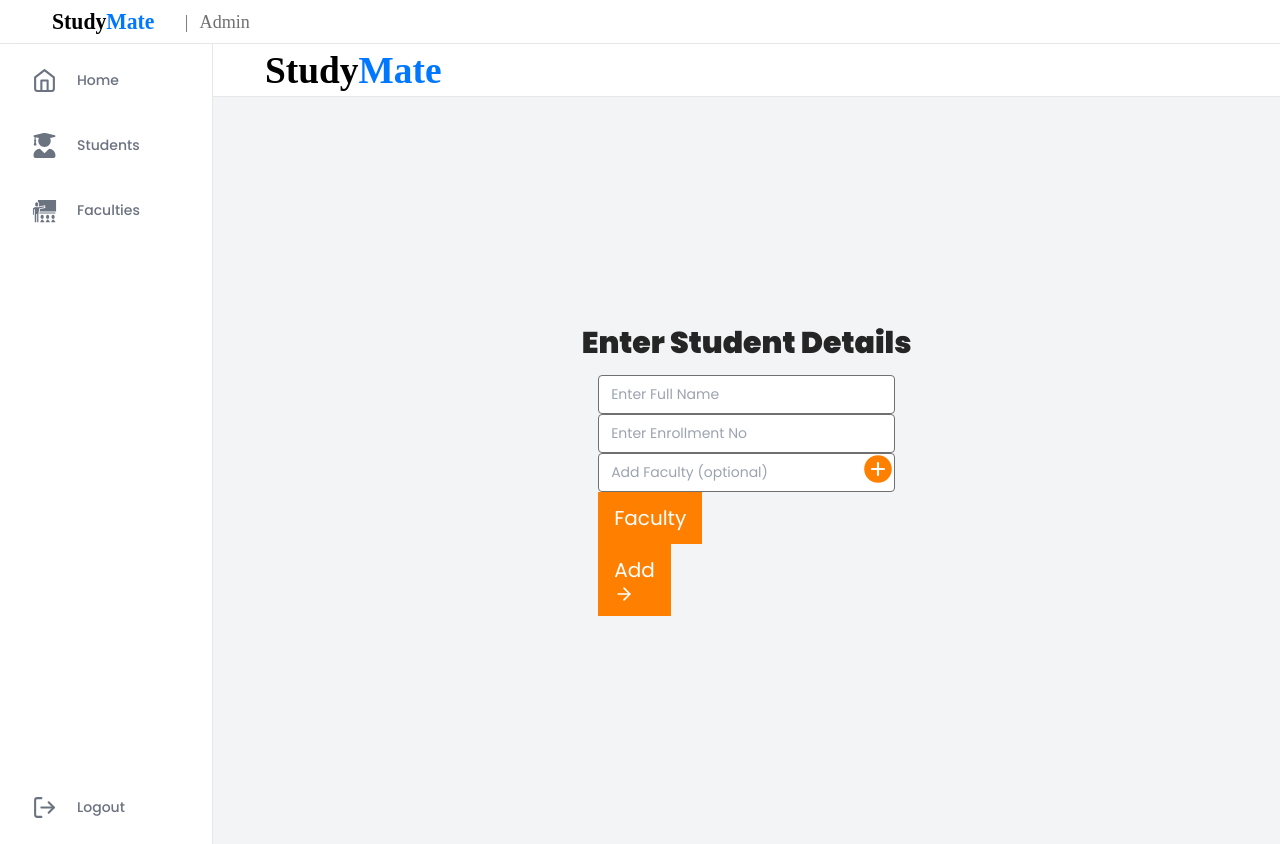
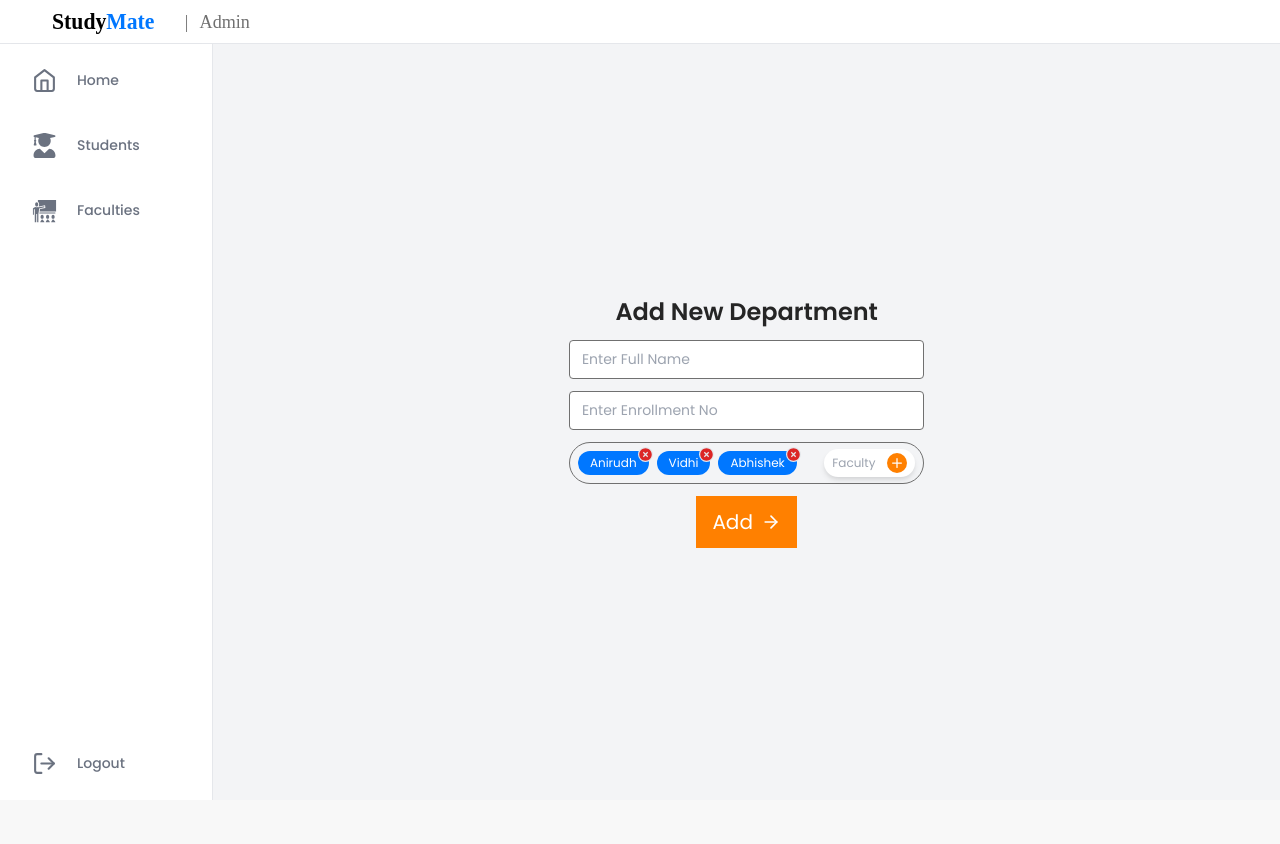
Before and after one commit to abhipatel7/studymate, a React (Create React App) app: page /admin/create-department in a window 1280 px wide. After the commit the page ends 800 px from the top, so only its background shows below. Built offline with nearby package versions, Linux system fonts and the light colour scheme.

Commit message:
Add page title, selector component

```diff
--- a/src/components/Admin/CreateDepartment/CreateDepartment.jsx
+++ b/src/components/Admin/CreateDepartment/CreateDepartment.jsx
@@ -1,14 +1,17 @@
 import React, { useState } from 'react';
-import { IoIosAddCircle } from 'react-icons/io';
+import { BsPlusCircleFill } from 'react-icons/bs';
 import { FiArrowRight } from 'react-icons/fi';
+import { RiCloseCircleFill } from 'react-icons/ri';
 
 import classes from './CreateDepartment.module.scss';
+
+import PageTitle from '../../PageTitle/PageTitle';
 import Input from '../../Input/Input';
-import NavBar from '../../NavBar/NavBar';
 import Button from '../../Button/Button';
 import Modal from '../../Modal/Modal';
 import SearchBar from '../../SearchBar/SearchBar';
 import ImageCard from '../../ImageCard/ImageCard';
+import Selector from "../../Selector/Selector";
 
 const CreateDepartment = () => {
   const [name, setName] = useState('');
@@ -31,15 +34,12 @@ const CreateDepartment = () => {
   const handleFacultyChange = (e) => setFaculty(e.target.value);
 
   return (
-    <div className="flex flex-col h-screen">
-      <NavBar styles={classes.navBarStyles} />
-      <div className={classes.containerStyles}>
-        <span className={classes.textStyles}>Enter Student Details</span>
-        <form onSubmit={handleSubmit} className={classes.formStyles}>
+    <div className="flex flex-col h-full justify-center items-center space-y-3">
+      <PageTitle>Add New Department</PageTitle>
+      <form onSubmit={handleSubmit} className="flex flex-col space-y-3 items-center w-11/12 sm:w-1/2 lg:w-4/12">
         <Input
           name="name"
           type="text"
-            styles={classes.inputStyles}
           value={name}
           placeholder="Enter Full Name"
           handleChange={handleNameChange}
@@ -48,33 +48,12 @@ const CreateDepartment = () => {
         <Input
           name="academicYears"
           type="number"
-            styles={classes.inputStyles}
           value={year}
           placeholder="Enter Enrollment No"
           handleChange={handleYearChange}
           required
         />
-          <div className="relative">
-            <Input
-              name="faculty"
-              type="text"
-              styles={classes.inputStyles}
-              value={faculty}
-              placeholder="Add Faculty (optional)"
-              handleChange={handleFacultyChange}
-            />
-            <Button
-              type="button"
-              onClick={showModal}
-              styles={classes.addBtnStyles}
-            >
-              Faculty
-              <IoIosAddCircle
-                className={classes.addIconStyles}
-                color="#FF8000"
-                size="1rem"
-              />
-            </Button>
+        <Selector />
         <Modal show={show} handleClose={hideModal}>
           <SearchBar />
           <ImageCard name="Abhi" id="1234567" />
@@ -83,13 +62,14 @@ const CreateDepartment = () => {
           <ImageCard name="Hiren" id="1234567" />
           <ImageCard name="Banti" id="1234567" />
         </Modal>
-          </div>
-          <Button type="submit" styles={classes.buttonStyles}>
+        <Button
+          type="submit"
+          icon={<FiArrowRight />}
+          styles={classes.buttonStyles}
+        >
           Add
-            <FiArrowRight />
         </Button>
       </form>
-      </div>
     </div>
   );
 };
--- a/src/components/Admin/CreateDepartment/CreateDepartment.module.scss
+++ b/src/components/Admin/CreateDepartment/CreateDepartment.module.scss
@@ -27,11 +27,6 @@ input[type=number] {
   @apply inline-block
 }
 
-.navBarStyles {
-  flex: 1;
-  @apply flex border-b bg-white flex-shrink-0 items-center justify-center lg:justify-start
-}
-
 .addBtnStyles {
   height: 35px;
   border-color: #707070;
@@ -45,19 +40,6 @@ input[type=number] {
   height: 34px;
   top: -1px;
   right: 0px;
-}
-
-.formStyles {
-  @apply w-full lg:w-auto
-}
-
-.formStyles:nth-last-child(2) {
-  width: 422px !important;
-}
-
-.containerStyles {
-  flex: 9;
-  @apply flex flex-col justify-center items-center p-3.5
 }
 
 @media screen and (min-width: 1024px) {
--- a/src/components/Admin/CreateStudent/CreateStudent.jsx
+++ b/src/components/Admin/CreateStudent/CreateStudent.jsx
@@ -1,6 +1,7 @@
 import React, { useState } from 'react';
 import { FiArrowRight } from 'react-icons/fi';
 
+import PageTitle from '../../PageTitle/PageTitle';
 import Input from '../../Input/Input';
 import Button from '../../Button/Button';
 
@@ -28,7 +29,7 @@ const CreateStudent = () => {
 
   return (
     <div className="flex flex-col justify-center items-center space-y-3 h-full">
-      <span className="text-2xl font-black lg:w-auto lg:text-3xl">Enter Student Details</span>
+      <PageTitle>Enter Student Details</PageTitle>
       <form onSubmit={handleSubmit} className="flex flex-col items-center justify-center space-y-3 w-11/12 sm:w-1/2 lg:w-4/12">
         <Input
           name="name"
--- a/src/components/LoginPage/LoginPage.jsx
+++ b/src/components/LoginPage/LoginPage.jsx
@@ -1,6 +1,7 @@
 import React, { useState } from 'react';
 import { FiArrowRight } from 'react-icons/fi';
 
+import PageTitle from '../PageTitle/PageTitle';
 import Input from '../Input/Input';
 import Button from '../Button/Button';
 
@@ -19,7 +20,7 @@ const LoginPage = (props) => {
   return (
     <div className="flex flex-col h-full">
       <div className="flex flex-col h-full space-y-3 justify-center items-center">
-        <span className="text-2xl font-semibold">Enter Your Credentials</span>
+        <PageTitle>Enter Your Credentials</PageTitle>
         <form onSubmit={handleSubmit} className="flex flex-col space-y-3 items-center w-11/12 sm:w-1/2 lg:w-4/12">
           <Input
             name="email"
--- /dev/null
+++ b/src/components/PageTitle/PageTitle.jsx
@@ -0,0 +1,13 @@
+import React from 'react';
+
+const PageTitle = (props) => {
+  const { children } = props;
+
+  return (
+    <span className="text-xl font-semibold lg:text-2xl">
+      {children}
+    </span>
+  );
+};
+
+export default PageTitle;
--- /dev/null
+++ b/src/components/Selector/Selector.jsx
@@ -0,0 +1,36 @@
+import React from 'react';
+import { RiCloseCircleFill } from 'react-icons/ri';
+import { BsPlusCircleFill } from 'react-icons/bs';
+
+const Selector = (props) => {
+  console.log(props);
+
+  return (
+    <div className="w-full rounded-full flex justify-between items-center border border-customGray px-2">
+      <div className="flex flex-1 h-full w-full overflow-auto rounded-full">
+        <div className="flex h-full w-full items-center space-x-2 py-2">
+          <div className="rounded-full relative px-3 py-1 bg-secondary">
+            <div className="absolute -top-1 -right-1 text-red-600 bg-gray-200 rounded-full cursor-pointer"><RiCloseCircleFill size={15} /></div>
+            <div className="text-xs text-white">Anirudh</div>
+          </div>
+          <div className="rounded-full relative px-3 py-1 bg-secondary">
+            <div className="absolute -top-1 -right-1 text-red-600 bg-gray-200 rounded-full cursor-pointer"><RiCloseCircleFill size={15} /></div>
+            <div className="text-xs text-white">Vidhi</div>
+          </div>
+          <div className="rounded-full relative px-3 py-1 bg-secondary">
+            <div className="absolute -top-1 -right-1 text-red-600 bg-gray-200 rounded-full cursor-pointer"><RiCloseCircleFill size={15} /></div>
+            <div className="text-xs text-white">Abhishek</div>
+          </div>
+        </div>
+      </div>
+      <div className="flex flex-none space-x-3 justify-between items-center px-2 py-1 rounded-full bg-white shadow-md cursor-pointer">
+        <div className="text-gray-400 text-xs">Faculty</div>
+        <div className="text-primary">
+          <BsPlusCircleFill size={20} />
+        </div>
+      </div>
+    </div>
+  );
+};
+
+export default Selector;
```
Also changed, not shown: 1 other file (tests, documents, lock files or other folders). Lines whose indentation alone changed are shown as unchanged.
